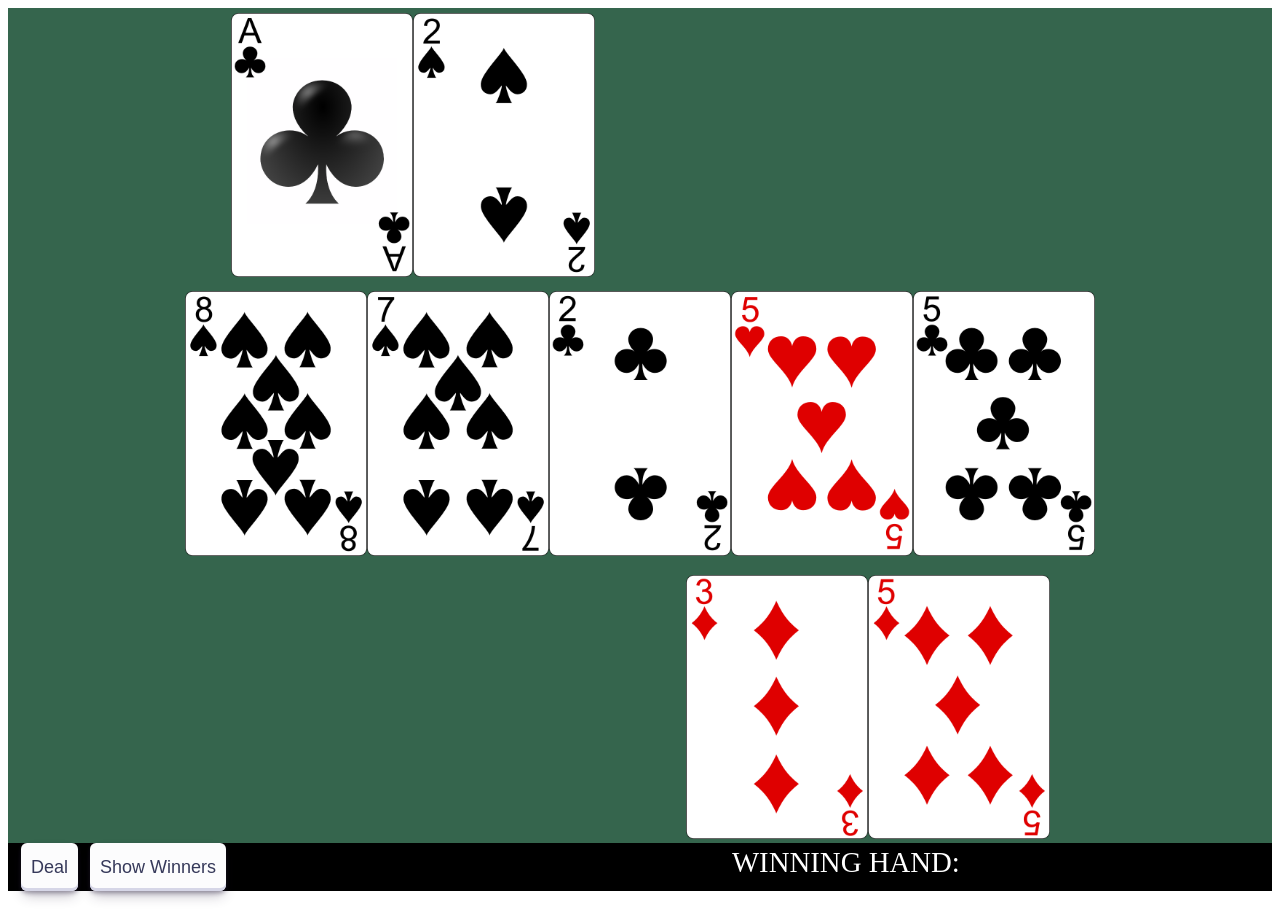
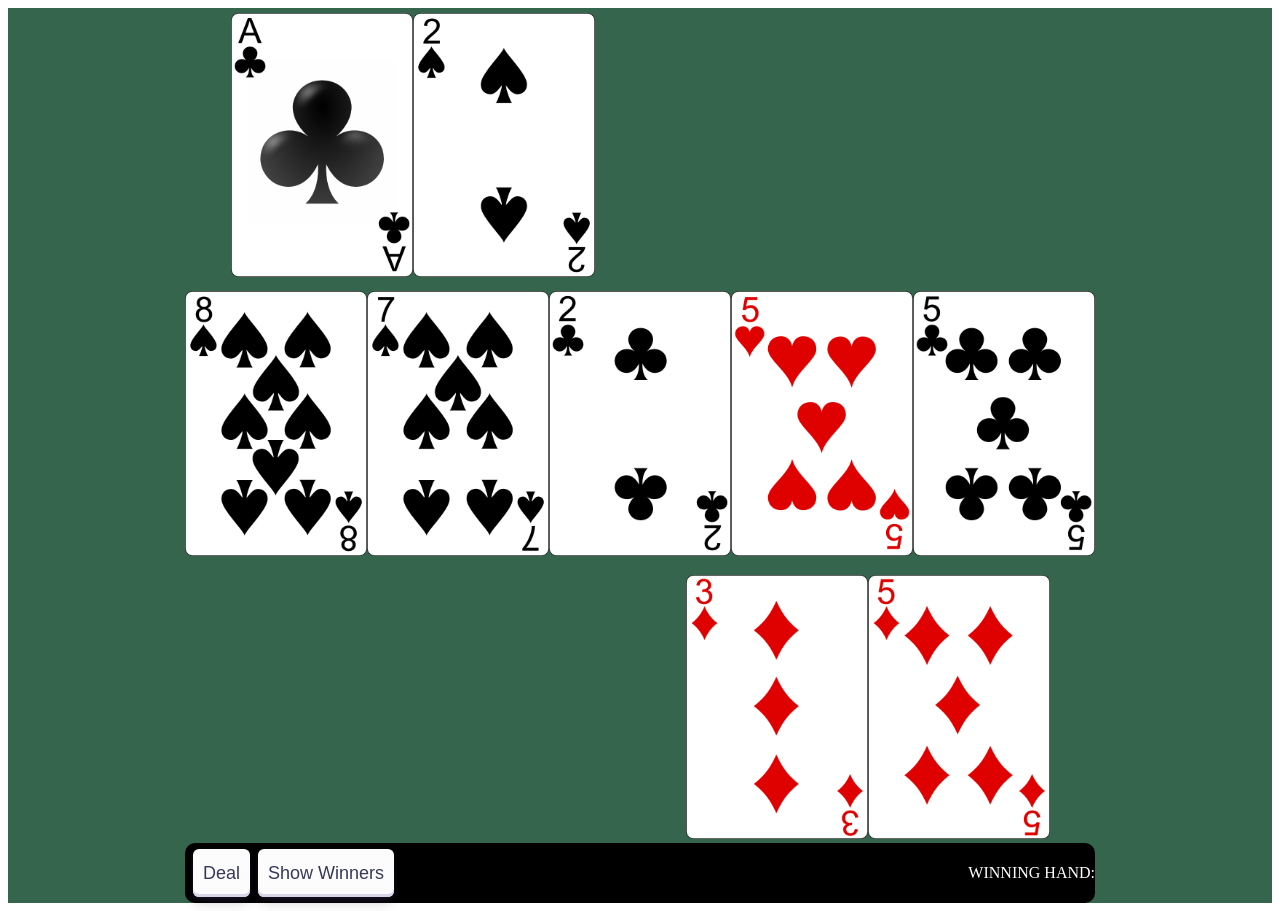
Before and after one commit to colton-b-trujillo/poker, a Next.js app: page / in a window 1280 px wide. Built offline with nearby package versions, Linux system fonts and the light colour scheme.

Commit message:
feat: improve bottom panel aesthetics

```diff
--- a/pages/index.js
+++ b/pages/index.js
@@ -21,7 +21,7 @@ export default function Home({ allCards, table }) {
   function renderCards(cards){
     return cards.map((card, i) => {
       const imgSrc = `/card_images/${card}.PNG`;
-      return <Image src={imgSrc} objectFit='cover' width={182} height={264} alt={imgSrc} key={imgSrc} layout='intrinsic'/>})
+      return <Image src={imgSrc} objectFit='cover' width={182} height={264} alt={imgSrc} key={imgSrc} layout='intrinsic' sizes="(max-width: 768px) 50vw, (max-width: 1200px) 25vw, 15vw"/>})
   }
 
   const callOutcomeAPI = () => {
@@ -47,13 +47,17 @@ export default function Home({ allCards, table }) {
       <div className={utilStyles.bottomRight}>
       {renderCards(table.handTwo)}
       </div>
+
+    <div className={utilStyles.controlRow}>
+      <div className={utilStyles.buttonContainer}>
+        <button className={utilStyles.button} id='refreshButton' onClick={()=>location.reload()}>Deal</button>
+        <button className={utilStyles.button} id='button' onClick={callOutcomeAPI}>Show Winners</button>
+      </div>
+      <div className={utilStyles.statusBox}>
+        WINNING HAND: <span id='statusArea'></span>
+      </div>
     </div>
-    <div className={utilStyles.controlRow}>
-    <button className={utilStyles.button} id='refreshButton' onClick={()=>location.reload()}>Deal</button>
-      <button className={utilStyles.button} id='button' onClick={callOutcomeAPI}>Show Winners</button>
-      <span className={utilStyles.statusArea} id='statusArea'>WINNING HAND: </span>
     </div>
-
         </>
   )
 }
--- a/styles/utils.module.css
+++ b/styles/utils.module.css
@@ -8,12 +8,11 @@
 
 .wrapper {
   display: grid;
-  grid-template-rows: 1fr 1fr 1fr;
+  grid-template-rows: 2fr 2fr 2fr 60px;;
   background-color: #35654d;
   justify-content: center;
   width: '100%';
-  max-height: fit-content;
-  height: undefined;
+  height: '100%';
 }
 
 .cardSet{
@@ -47,22 +46,18 @@
 
 }
 
+
 .controlRow{
   background-color: black;
-  grid-column: 1/5;
-  grid-row: span 4/5;
-  margin: auto;
-  width:100%;
-  height:100%
+  border-radius: 10px;
+  grid-column: 1 / 5;
+  grid-row: 4/5;
+  display:flex;
+  justify-content: space-between;
+  color: white;
+
 }
 
-.statusArea{
-  grid-column: 4/5;
-  grid-row: 4/5;
-  margin-left: 40%;
-  color: white;
-  font-size: 1.8em;
-}
 .bottomLeft{
   padding-top: 10px;
   grid-column: 1/2;
@@ -100,6 +95,11 @@
   border-radius: 9999px;
 }
 
+.statusBox{
+  text-align: center;
+  margin:auto;
+  white-space: nowrap;
+}
 .colorInherit {
   color: inherit;
 }
@@ -122,8 +122,13 @@
   color: #666;
 }
 
-
+.buttonContainer{
+  width:100%;
+  text-align: left;
+  margin:auto;
+}
 .button{
+  display: inline-block;
 outline: 0;
 border: 0;
 cursor: pointer;
@@ -138,7 +143,10 @@ border-radius: 6px;
 color: #36395a;
 transition: box-shadow 0.15s ease,transform 0.15s ease;
 margin-left: 1%;
+
 }
+
+
 
 .button:hover {
   box-shadow: 0px 4px 8px rgb(45 35 66 / 40%), 0px 7px 13px -3px rgb(45 35 66 / 30%), inset 0px -3px 0px #d6d6e7;
```
